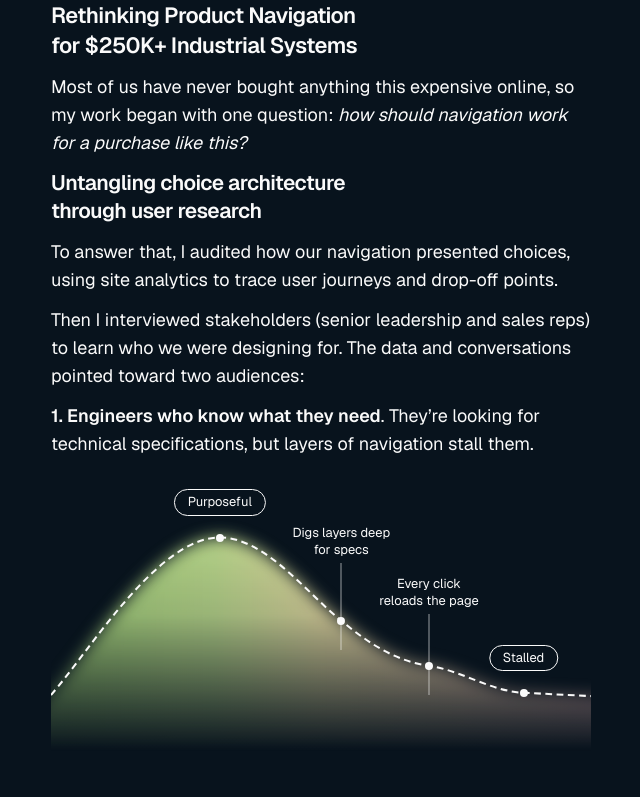
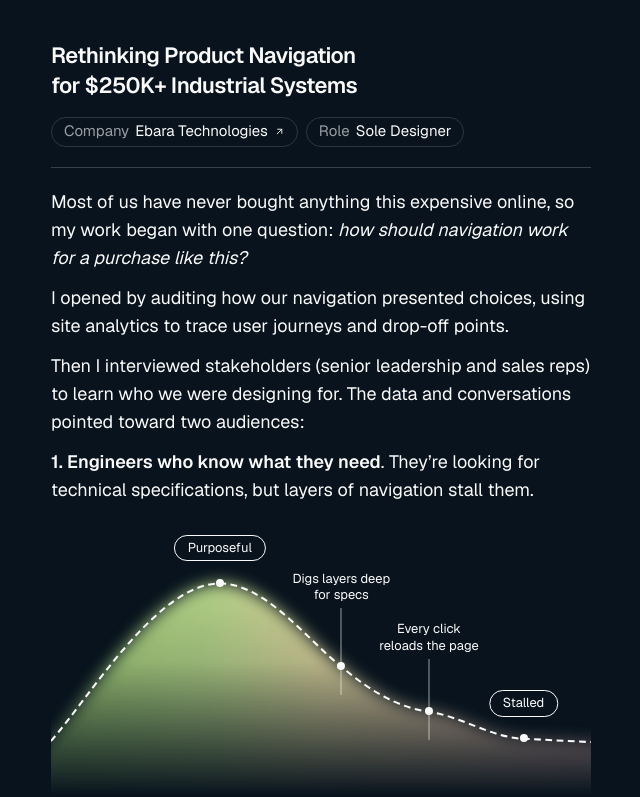
Before and after one commit to juan444alvarez/portfolio-nextjs, a Next.js app: page /work/ebara in a window 1280 px wide. Shown: the top 797 px of the page, without its empty margins (319-959 px from the left). Built offline with nearby package versions, Linux system fonts and the light colour scheme.

Commit message:
case study layout

```diff
--- a/app/work/ebara/page.tsx
+++ b/app/work/ebara/page.tsx
@@ -111,15 +111,41 @@ export default function Home() {
   return (
     <div className="">
         <div className="mx-auto w-full max-w-[540px] text-pretty">
-          <h1 className="max-w-[36ch] text-[22px] font-semibold tracking-tight leading-snug text-balance mb-3">
+          <h1 className="max-w-[36ch] text-[22px] font-semibold tracking-tight leading-snug text-balance mt-10">
             Rethinking Product Navigation for $250K+ Industrial Systems
           </h1>
+          <ul className="my-4 flex items-start gap-2 text-[15px]">
+          <li>
+            <a
+              href="https://www.ebaratech.com/"
+              target="_blank"
+              rel="noopener noreferrer"
+              className="inline-flex h-[30px] items-center gap-1.5 rounded-full border border-current/15 px-3 transition-colors hover:border-current/40"
+            >
+              <span className="opacity-60">Company</span>
+              <span>Ebara Technologies</span>
+              <svg aria-hidden="true" width="11" height="11" viewBox="0 0 24 24" fill="none" stroke="currentColor" strokeWidth="2" strokeLinecap="round" strokeLinejoin="round">
+                <path d="M7 17 17 7" />
+                <path d="M8 7h9v9" />
+              </svg>
+              <span className="sr-only">(opens in a new tab)</span>
+            </a>
+          </li>
+          {[
+            ["Role", "Sole Designer"],
+          ].map(([label, value]) => (
+            <li key={label} className="inline-flex h-[30px] items-center gap-1.5 rounded-full border border-current/15 px-3">
+              <span className="opacity-60">{label}</span>
+              <span>{value}</span>
+            </li>
+          ))}
+        </ul>
+        <hr className="my-5 border-current/20" />
           <p className="text-lg mb-3">
             Most of us have never bought anything this expensive online, so my work began with one question:{" "}
             <em>how should navigation work for a purchase like this?</em>
           </p>
-          <h2 className="max-w-[30ch] text-[21px] font-semibold tracking-tight leading-snug text-balance mb-3">Untangling choice architecture through user research</h2>
-            <p className="text-lg mb-3">To answer that, I audited how our navigation presented choices, using site analytics to trace user journeys and drop-off points.</p>
+          <p className="text-lg mb-3">I opened by auditing how our navigation presented choices, using site analytics to trace user journeys and drop-off points.</p>
             <p className="text-lg mb-3">Then I interviewed stakeholders (senior leadership and sales reps) to learn who we were designing for. The data and conversations pointed toward two audiences:</p>
           <p className="text-lg mb-3">
   <span className="font-semibold">1. Engineers who know what they need</span>. They’re looking for technical specifications, but layers of navigation stall them.</p>
```
